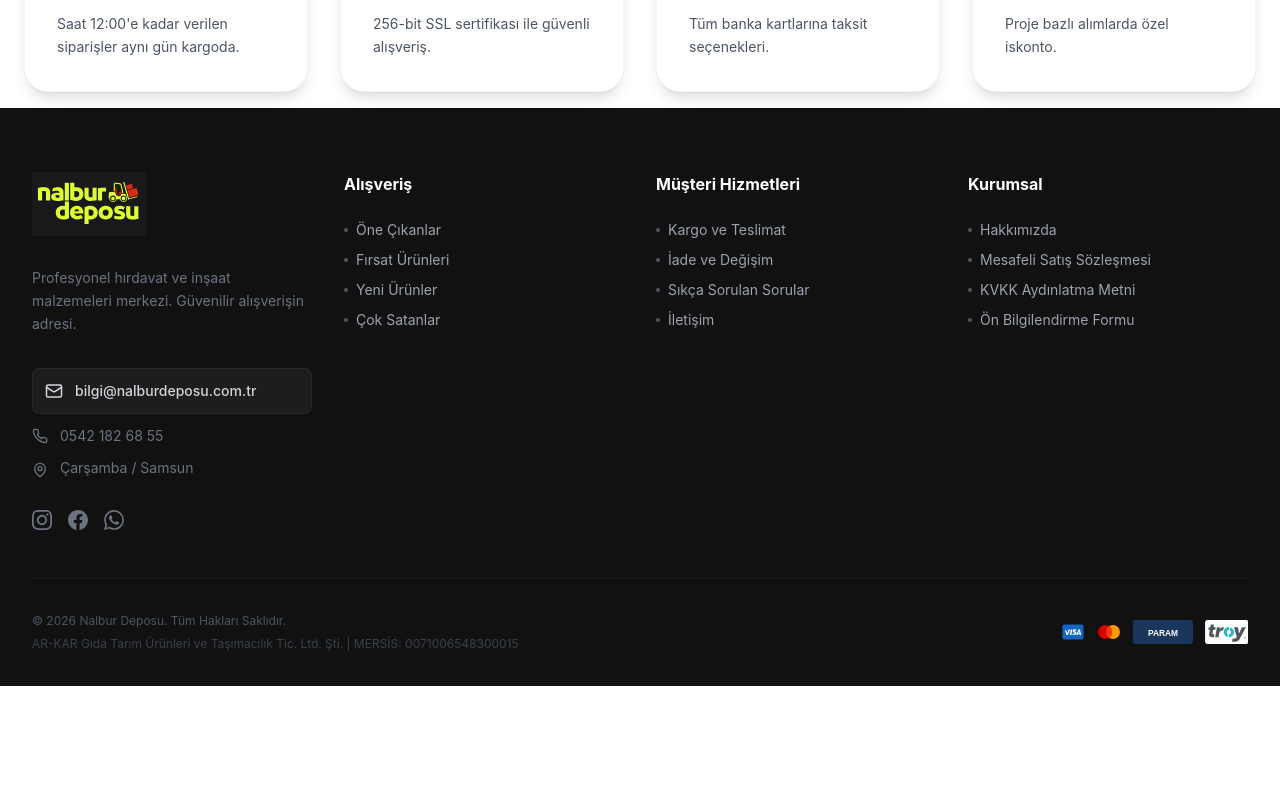
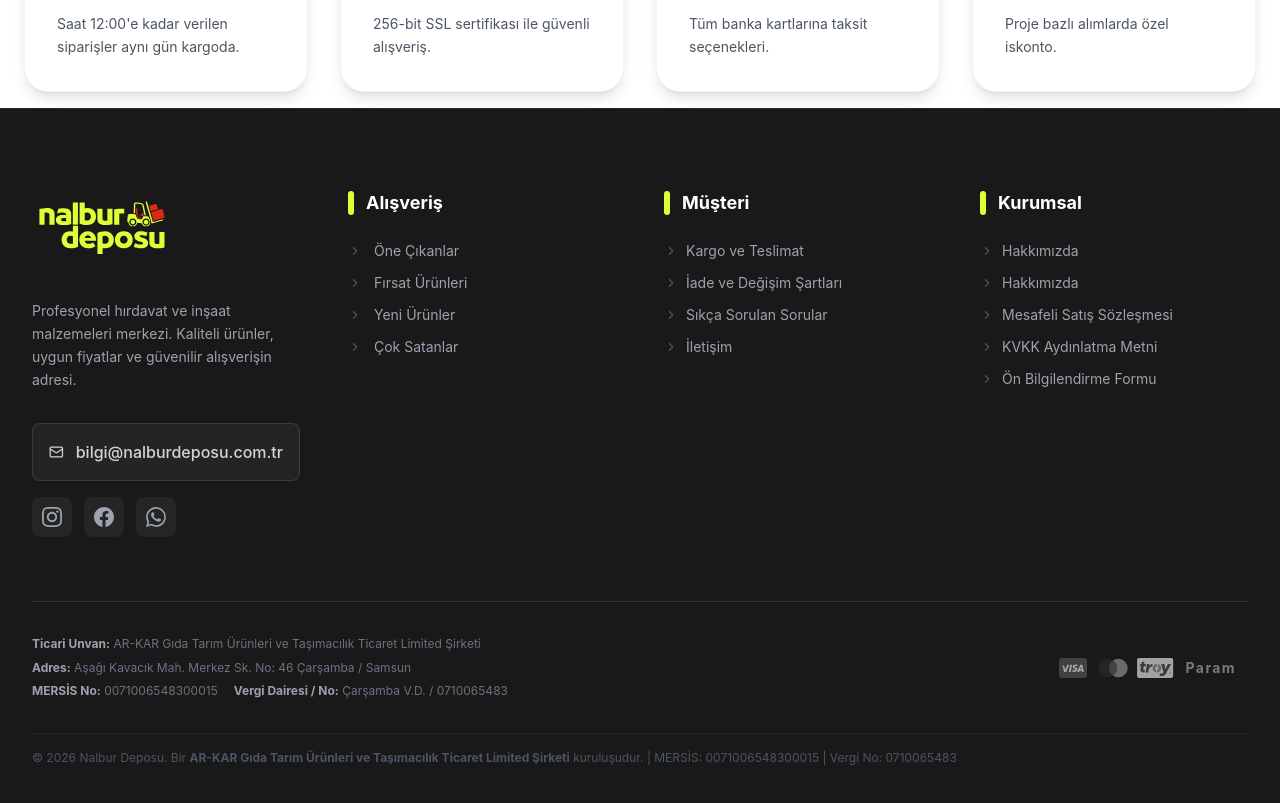
Before and after one commit to yusufarbc/nalburdeposu-pern-ecommerce, a React (Vite) app in the folder client/: page / in a window 1280 px wide. Shown: the part 1133-1936 px from the top of the page. Before the commit the page ends 1819 px from the top, so only its background shows below. Built offline with nearby package versions, Linux system fonts and the light colour scheme; no server answers.

Commit message:
feat: add Footer component with navigation links, social media, contact information, and payment method icons.

```diff
--- a/client/src/components/Footer.jsx
+++ b/client/src/components/Footer.jsx
@@ -1,6 +1,6 @@
 import React from 'react';
 import { Link } from 'react-router-dom';
-import { Mail, ChevronRight, Phone, MapPin } from 'lucide-react';
+import { Truck, Phone, Mail, MapPin, Shield, CreditCard, Headphones, ChevronRight, MessageCircle } from 'lucide-react';
 
 // Social media SVG icons
 const InstagramIcon = () => (
@@ -23,29 +23,22 @@ const WhatsAppIcon = () => (
 
 // Payment method icons
 const VisaIcon = () => (
-    <svg viewBox="0 0 48 48" fill="currentColor" className="h-6">
+    <svg viewBox="0 0 48 48" fill="currentColor" className="h-8">
         <path fill="#1565C0" d="M45,35c0,2.209-1.791,4-4,4H7c-2.209,0-4-1.791-4-4V13c0-2.209,1.791-4,4-4h34c2.209,0,4,1.791,4,4V35z" />
         <path fill="#FFF" d="M15.186 19l-2.626 7.832c0 0-.667-3.313-.733-3.729-1.495-3.411-3.701-3.221-3.701-3.221L10.726 30v-.002h3.161L18.258 19H15.186zM17.689 30h3.021l1.973-11h-3.043L17.689 30zM38.008 19h-3.021l-4.71 11h2.852l.588-1.571h3.596L37.619 30h2.613L38.008 19zM34.513 26.328l1.563-4.157.818 4.157H34.513zM26.369 22.206c0-.606.498-1.057 1.926-1.057.928 0 1.991.463 1.991.463l.463-2.542c0 0-1.463-.463-2.853-.463-3.159 0-4.389 1.39-4.389 3.233 0 3.541 4.389 2.935 4.389 4.389 0 .606-.729 1.057-1.852 1.057-1.463 0-2.621-.695-2.621-.695l-.463 2.542c0 0 1.158.695 3.084.695 1.926 0 4.852-1.158 4.852-3.696C30.896 22.9 26.369 23.506 26.369 22.206z" />
     </svg>
 );
 
 const MastercardIcon = () => (
-    <svg viewBox="0 0 48 48" className="h-6">
+    <svg viewBox="0 0 48 48" className="h-8">
         <path fill="#ff9800" d="M32 10A14 14 0 1 0 32 38A14 14 0 1 0 32 10Z" />
         <path fill="#d50000" d="M16 10A14 14 0 1 0 16 38A14 14 0 1 0 16 10Z" />
         <path fill="#ff3d00" d="M18,24c0,4.755,2.376,8.95,6,11.48c3.624-2.53,6-6.725,6-11.48s-2.376-8.95-6-11.48 C20.376,15.05,18,19.245,18,24z" />
     </svg>
 );
 
-const ParamIcon = () => (
-    <svg viewBox="0 0 100 40" className="h-6" fill="currentColor">
-        <rect width="100" height="40" rx="4" fill="#1a365d" />
-        <text x="50" y="26" textAnchor="middle" fill="white" fontSize="14" fontWeight="bold" fontFamily="Arial, sans-serif">PARAM</text>
-    </svg>
-);
-
 const TroyIcon = () => (
-    <svg viewBox="0 0 239.83 132.38" className="h-6">
+    <svg viewBox="0 0 239.83 132.38" className="h-5" style={{ minWidth: 'auto' }}>
         <path fill="#ffffff" d="m239.31,119.91c0,6.6-5.35,11.94-11.94,11.94H12.48c-6.6,0-11.95-5.34-11.95-11.94V12.47C.53,5.88,5.88.53,12.48.53h214.9c6.59,0,11.94,5.35,11.94,11.94v107.44Z" />
         <path fill="#4c565c" d="m208.53,39.77c-2.89,0-6.09,1.6-7.35,4.51l-13.52,30.98-4.87-30.98c-.57-2.91-2.53-4.51-5.65-4.51h-17.13l14.65,51.46c.26.99.32,2.08.12,3.23-.77,4.29-4.87,7.78-9.17,7.78h-9.59c-2.43,0-4.03,1.5-4.83,4.92l-2.13,12.75h16.89c8.82,0,19.16-4.43,26.07-16.66l33.82-63.48h-17.31Z" />
         <path fill="#4c565c" d="m42.28,24.4c5.06,0,7.5,2.02,6.61,7.09l-1.47,8.26h11.62l-2.56,14.51h-11.62l-3.17,17.98c-1.1,6.25,5.1,7.08,8.66,7.08.7,0,1.29-.02,1.72-.04l-2.85,16.18c-.87.1-1.79.21-3.69.21-8.82,0-25.51-2.36-22.23-20.97l3.58-20.44h-8.46l2.55-14.51h8.39l2.7-15.35h10.21Z" />
@@ -58,58 +51,66 @@ const TroyIcon = () => (
 
 export function Footer() {
     return (
-        <footer className="bg-[#111111] text-gray-400 pt-16 pb-8 font-sans">
+        <footer className="bg-corporate-black text-white pt-20 pb-10 border-t border-gray-800">
             <div className="max-w-7xl mx-auto px-4 sm:px-6 lg:px-8">
-                {/* Top Grid: Links & Brand */}
-                <div className="grid grid-cols-1 md:grid-cols-2 lg:grid-cols-4 gap-12 sm:gap-8 mb-12">
-
-                    {/* 1. Brand & Contact */}
+                <div className="grid grid-cols-1 md:grid-cols-2 lg:grid-cols-4 gap-12 mb-16">
+                    {/* 1. Sütun: Nalbur Deposu (Kimlik) */}
                     <div className="space-y-6">
                         <Link to="/" className="inline-block group">
                             <img
                                 src="/images/logo-dark.svg"
                                 alt="Nalbur Deposu"
-                                className="h-16 w-auto object-contain"
+                                className="h-20 w-auto object-cover hover:opacity-90 transition-opacity duration-300"
+                                style={{ aspectRatio: '16/9' }}
                             />
                         </Link>
-                        <p className="text-sm leading-relaxed text-gray-500">
-                            Profesyonel hırdavat ve inşaat malzemeleri merkezi. Güvenilir alışverişin adresi.
+                        <p className="text-gray-400 leading-relaxed text-sm">
+                            Profesyonel hırdavat ve inşaat malzemeleri merkezi. Kaliteli ürünler, uygun fiyatlar ve güvenilir alışverişin adresi.
                         </p>
-
-                        <div className="space-y-3 pt-2">
-                            <a href="mailto:bilgi@nalburdeposu.com.tr" className="flex items-center gap-3 text-gray-300 hover:text-white transition-colors p-3 rounded-lg border border-white/5 hover:border-white/20 bg-white/5">
-                                <Mail size={18} />
-                                <span className="text-sm font-medium">bilgi@nalburdeposu.com.tr</span>
+                        <div className="space-y-4 pt-2">
+                            <a href="mailto:bilgi@nalburdeposu.com.tr" className="flex items-center gap-3 text-gray-300 hover:text-brand-yellow transition-colors bg-white/5 p-4 rounded-lg border border-white/10 hover:border-brand-yellow/30">
+                                <Mail size={22} />
+                                <span className="text-base font-medium">bilgi@nalburdeposu.com.tr</span>
                             </a>
-                            <div className="flex items-center gap-3 text-sm text-gray-500 hover:text-gray-300 transition-colors">
-                                <Phone size={16} />
-                                <span>0542 182 68 55</span>
-                            </div>
-                            <div className="flex items-start gap-3 text-sm text-gray-500 hover:text-gray-300 transition-colors">
-                                <MapPin size={16} className="mt-1 flex-shrink-0" />
-                                <span>Çarşamba / Samsun</span>
-                            </div>
-                        </div>
-
-                        <div className="flex gap-4 pt-2">
-                            <a href="https://instagram.com" target="_blank" rel="noopener noreferrer" className="text-gray-500 hover:text-white transition-colors transform hover:scale-110">
+                            <div className="flex gap-3">
+                                <a
+                                    href="https://instagram.com"
+                                    target="_blank"
+                                    rel="noopener noreferrer"
+                                    className="w-10 h-10 rounded-lg bg-white/5 flex items-center justify-center text-gray-400 hover:bg-gradient-to-tr hover:from-purple-600 hover:to-pink-600 hover:text-white transition-all hover:scale-110"
+                                    aria-label="Instagram"
+                                >
                                     <InstagramIcon />
                                 </a>
-                            <a href="https://facebook.com" target="_blank" rel="noopener noreferrer" className="text-gray-500 hover:text-white transition-colors transform hover:scale-110">
+                                <a
+                                    href="https://facebook.com"
+                                    target="_blank"
+                                    rel="noopener noreferrer"
+                                    className="w-10 h-10 rounded-lg bg-white/5 flex items-center justify-center text-gray-400 hover:bg-blue-600 hover:text-white transition-all hover:scale-110"
+                                    aria-label="Facebook"
+                                >
                                     <FacebookIcon />
                                 </a>
-                            <a href="https://wa.me/905421826855" target="_blank" rel="noopener noreferrer" className="text-gray-500 hover:text-white transition-colors transform hover:scale-110">
+                                <a
+                                    href="https://wa.me/905421826855?text=Merhaba%2C%20nalburdeposu.com.tr%20%C3%BCzerinden%20size%20ula%C5%9F%C4%B1yorum."
+                                    target="_blank"
+                                    rel="noopener noreferrer"
+                                    className="w-10 h-10 rounded-lg bg-white/5 flex items-center justify-center text-gray-400 hover:bg-green-500 hover:text-white transition-all hover:scale-110"
+                                    aria-label="WhatsApp"
+                                >
                                     <WhatsAppIcon />
                                 </a>
                             </div>
                         </div>
+                    </div>
 
-                    {/* 2. Alışveriş */}
+                    {/* 2. Sütun: Alışveriş */}
                     <div>
-                        <h3 className="text-white font-bold text-base mb-6 flex items-center gap-2">
+                        <h3 className="text-lg font-bold text-white mb-6 flex items-center gap-3">
+                            <span className="w-1.5 h-6 bg-brand-yellow rounded-full"></span>
                             Alışveriş
                         </h3>
-                        <ul className="space-y-2.5">
+                        <ul className="space-y-3">
                             {[
                                 { name: 'Öne Çıkanlar', href: '/magaza?ozellik=one-cikan' },
                                 { name: 'Fırsat Ürünleri', href: '/magaza?ozellik=firsat' },
@@ -117,53 +118,65 @@ export function Footer() {
                                 { name: 'Çok Satanlar', href: '/magaza?ozellik=cok-satan' }
                             ].map((item) => (
                                 <li key={item.name}>
-                                    <Link to={item.href} className="text-sm hover:text-brand-yellow hover:translate-x-1 transition-all flex items-center gap-2">
-                                        <div className="w-1 h-1 bg-gray-600 rounded-full"></div>
-                                        {item.name}
+                                    <Link
+                                        to={item.href}
+                                        className="text-gray-400 hover:text-brand-yellow transition-colors flex items-center gap-3 text-sm group"
+                                    >
+                                        <ChevronRight size={14} className="text-gray-600 group-hover:text-brand-yellow transition-colors flex-shrink-0" />
+                                        <span>{item.name}</span>
                                     </Link>
                                 </li>
                             ))}
                         </ul>
                     </div>
 
-                    {/* 3. Müşteri Hizmetleri */}
+                    {/* 3. Sütun: Müşteri */}
                     <div>
-                        <h3 className="text-white font-bold text-base mb-6 flex items-center gap-2">
-                            Müşteri Hizmetleri
+                        <h3 className="text-lg font-bold text-white mb-6 flex items-center gap-3">
+                            <span className="w-1.5 h-6 bg-brand-yellow rounded-full"></span>
+                            Müşteri
                         </h3>
-                        <ul className="space-y-2.5">
+                        <ul className="space-y-3">
                             {[
                                 { name: 'Kargo ve Teslimat', href: '/kargo-bilgileri' },
-                                { name: 'İade ve Değişim', href: '/iade-degisim' },
+                                { name: 'İade ve Değişim Şartları', href: '/iade-degisim' },
                                 { name: 'Sıkça Sorulan Sorular', href: '/sss' },
                                 { name: 'İletişim', href: '/iletisim' }
                             ].map((item) => (
                                 <li key={item.name}>
-                                    <Link to={item.href} className="text-sm hover:text-brand-yellow hover:translate-x-1 transition-all flex items-center gap-2">
-                                        <div className="w-1 h-1 bg-gray-600 rounded-full"></div>
-                                        {item.name}
+                                    <Link
+                                        to={item.href}
+                                        className="text-gray-400 hover:text-brand-yellow transition-colors flex items-center gap-2 text-sm group"
+                                    >
+                                        <ChevronRight size={14} className="text-gray-600 group-hover:text-brand-yellow transition-colors" />
+                                        <span>{item.name}</span>
                                     </Link>
                                 </li>
                             ))}
                         </ul>
                     </div>
 
-                    {/* 4. Kurumsal */}
+                    {/* 4. Sütun: Kurumsal */}
                     <div>
-                        <h3 className="text-white font-bold text-base mb-6 flex items-center gap-2">
+                        <h3 className="text-lg font-bold text-white mb-6 flex items-center gap-3">
+                            <span className="w-1.5 h-6 bg-brand-yellow rounded-full"></span>
                             Kurumsal
                         </h3>
-                        <ul className="space-y-2.5">
+                        <ul className="space-y-3">
                             {[
+                                { name: 'Hakkımızda', href: '/hakkimizda' },
                                 { name: 'Hakkımızda', href: '/hakkimizda' },
                                 { name: 'Mesafeli Satış Sözleşmesi', href: '/mesafeli-satis-sozlesmesi' },
                                 { name: 'KVKK Aydınlatma Metni', href: '/gizlilik-ve-kvkk' },
                                 { name: 'Ön Bilgilendirme Formu', href: '/on-bilgilendirme' }
                             ].map((item) => (
                                 <li key={item.name}>
-                                    <Link to={item.href} className="text-sm hover:text-brand-yellow hover:translate-x-1 transition-all flex items-center gap-2">
-                                        <div className="w-1 h-1 bg-gray-600 rounded-full"></div>
-                                        {item.name}
+                                    <Link
+                                        to={item.href}
+                                        className="text-gray-400 hover:text-brand-yellow transition-colors flex items-center gap-2 text-sm group"
+                                    >
+                                        <ChevronRight size={14} className="text-gray-600 group-hover:text-brand-yellow transition-colors" />
+                                        <span>{item.name}</span>
                                     </Link>
                                 </li>
                             ))}
@@ -171,22 +184,35 @@ export function Footer() {
                     </div>
                 </div>
 
-                {/* Bottom Bar: Copyright & Legal */}
-                <div className="pt-8 border-t border-gray-800/50 flex flex-col md:flex-row justify-between items-center gap-4">
-                    <div className="flex-1 text-center md:text-left">
-                        <p className="text-xs text-gray-600 leading-relaxed max-w-2xl">
-                            &copy; {new Date().getFullYear()} Nalbur Deposu. Tüm Hakları Saklıdır. <br className="hidden sm:block" />
-                            <span className="opacity-70 mt-1 inline-block">
-                                AR-KAR Gıda Tarım Ürünleri ve Taşımacılık Tic. Ltd. Şti. | MERSİS: 0071006548300015
-                            </span>
+                {/* Bottom Bar */}
+                <div className="pt-8 border-t border-white/10">
+                    <div className="grid grid-cols-1 md:grid-cols-2 gap-6 items-center mb-8">
+                        <div className="text-gray-500 text-xs leading-relaxed space-y-1">
+                            <p><strong className="text-gray-400">Ticari Unvan:</strong> AR-KAR Gıda Tarım Ürünleri ve Taşımacılık Ticaret Limited Şirketi</p>
+                            <p><strong className="text-gray-400">Adres:</strong> Aşağı Kavacık Mah. Merkez Sk. No: 46 Çarşamba / Samsun</p>
+                            <p className="flex flex-wrap gap-x-4">
+                                <span><strong className="text-gray-400">MERSİS No:</strong> 0071006548300015</span>
+                                <span><strong className="text-gray-400">Vergi Dairesi / No:</strong> Çarşamba V.D. / 0710065483</span>
                             </p>
                         </div>
-
-                    <div className="flex items-center gap-3">
+                        <div className="flex justify-start md:justify-end">
+                            <div className="flex items-center gap-2 opacity-75 grayscale hover:grayscale-0 transition-all duration-300">
+                                <div className="flex items-center gap-2 px-3 py-1.5 rounded-lg opacity-80 hover:opacity-100 transition-opacity">
                                     <VisaIcon />
                                     <MastercardIcon />
-                        <ParamIcon />
                                     <TroyIcon />
+                                    <span className="text-white font-bold opacity-70 tracking-widest text-sm ml-1">Param</span>
+                                </div>
+                            </div>
+                        </div>
+                    </div>
+
+                    <div className="text-center md:text-left pt-4 border-t border-white/5 flex flex-col gap-2">
+                        <div className="flex flex-col md:flex-row justify-between items-center gap-2">
+                            <p className="text-gray-600 text-xs">
+                                &copy; {new Date().getFullYear()} Nalbur Deposu. Bir <strong>AR-KAR Gıda Tarım Ürünleri ve Taşımacılık Ticaret Limited Şirketi</strong> kuruluşudur. | MERSİS: 0071006548300015 | Vergi No: 0710065483
+                            </p>
+                        </div>
                     </div>
                 </div>
             </div>
```
Lines whose indentation alone changed are shown as unchanged.
